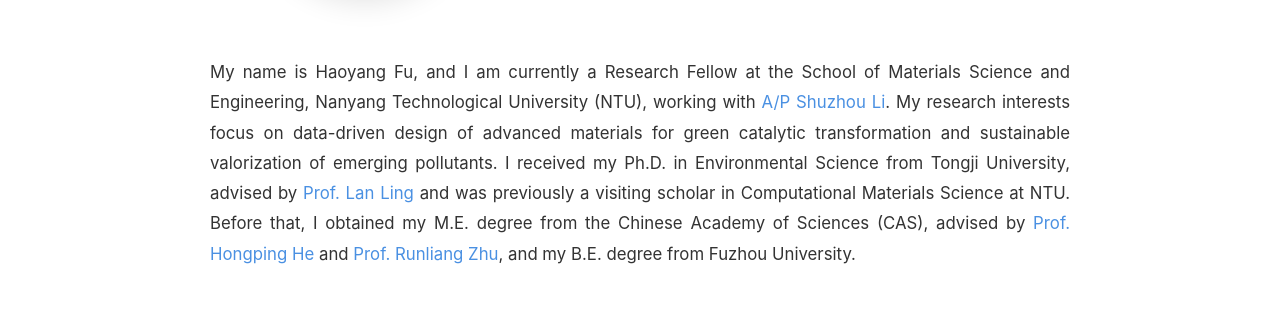
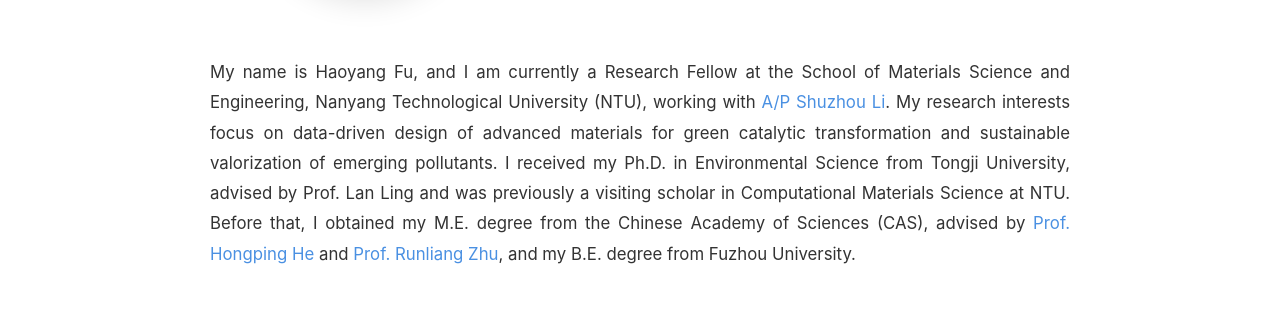
Before and after one commit to HaoyangFu/haoyangfu.github.io, a plain HTML site: page index.html in a window 1280 px wide. Shown: the part 352-668 px from the top of the page. Drawn offline with Linux system fonts and the light colour scheme.

Commit message:
Update index.html

```diff
--- a/index.html
+++ b/index.html
@@ -810,7 +810,7 @@
                     Nanyang Technological University (NTU), working with <a href="https://dr.ntu.edu.sg/cris/rp/rp00773">A/P Shuzhou Li</a>.
                     My research interests focus on data-driven design of advanced materials for green catalytic
                     transformation and sustainable valorization of emerging pollutants. I received my Ph.D. in Environmental Science
-                    from Tongji University, advised by <a href="https://sese.tongji.edu.cn/en/fac/fac/pro/L/Lan_Ling.htm">Prof. Lan Ling</a> and was previously a visiting scholar in Computational Materials Science at NTU. Before that, I obtained
+                    from Tongji University, advised by Prof. Lan Ling and was previously a visiting scholar in Computational Materials Science at NTU. Before that, I obtained
                     my M.E. degree from the Chinese Academy of Sciences (CAS), advised by <a href="https://www.cas.cn/hehongping/">Prof. Hongping He</a> and <a href="https://www.gig.cas.cn/sourcedb/zw/rck/jcqn/201112/t20111221_3415984.html">Prof. Runliang Zhu</a>, and my B.E. degree from Fuzhou University.
                 </p>
             </div>
```
